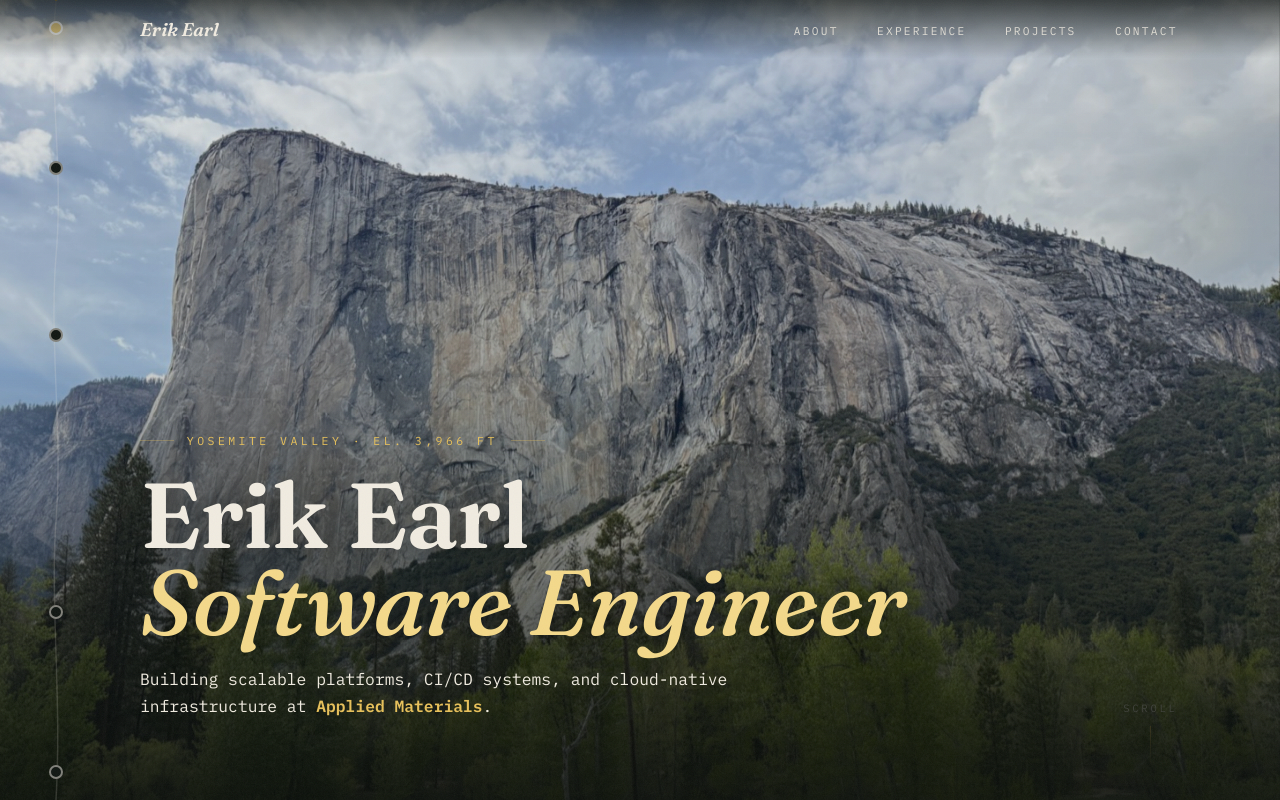
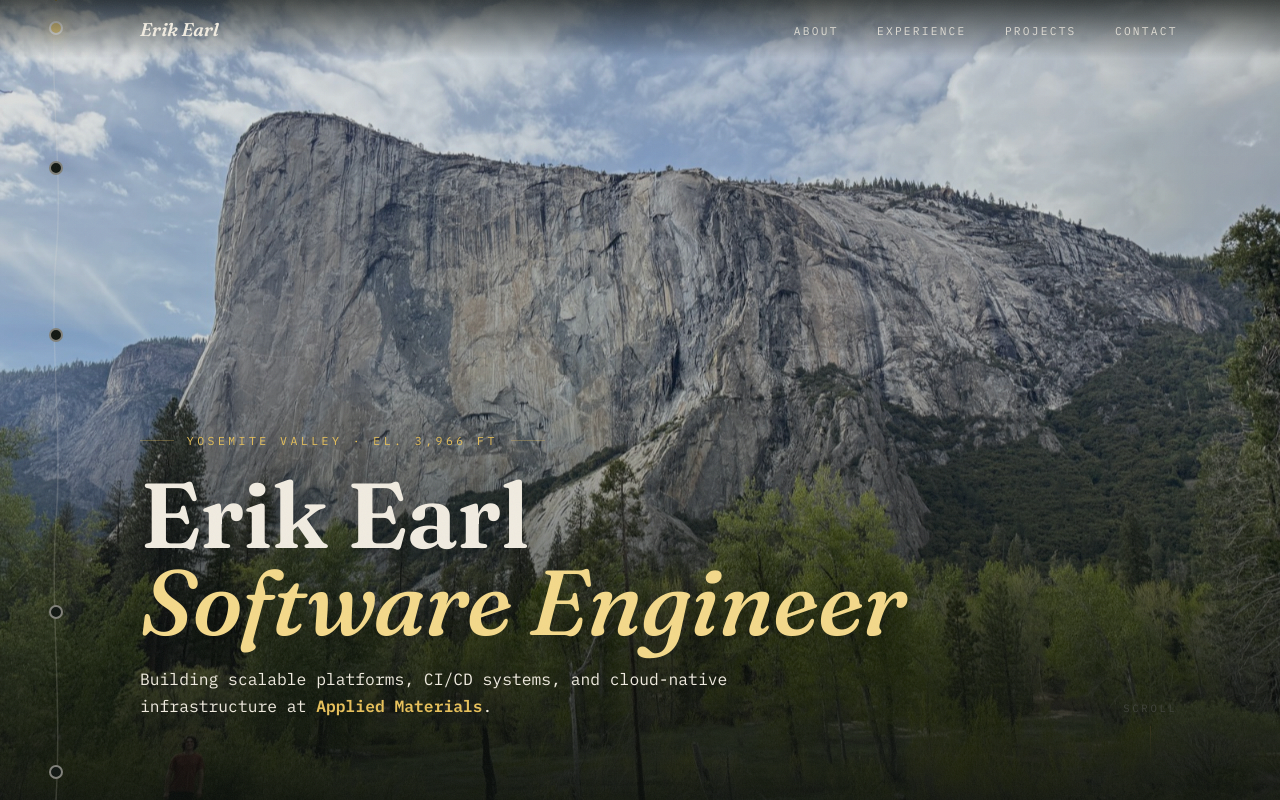
Before and after one commit to erikjearl/erikjearl.com, a React (Vite) app: page / in a window 1280 px wide. Shown: the top 800 px of the page. Built offline with nearby package versions, Linux system fonts and the light colour scheme.

Commit message:
fix: revert hero overscan (framing); raise topo image at experience top

```diff
--- a/src/styles/hero.css
+++ b/src/styles/hero.css
@@ -5,9 +5,7 @@
 }
 #hero .bg-layer img{
   top:-4%;
-  /* hero only ever shifts upward; deep bottom overscan absorbs the 0.15
-     speed plus scroll-lag frames */
-  height:124%;
+  height:112%;
   transform-origin:50% 35%;
   animation:kenburns 7s cubic-bezier(.2,.6,.3,1) both;
 }
```
